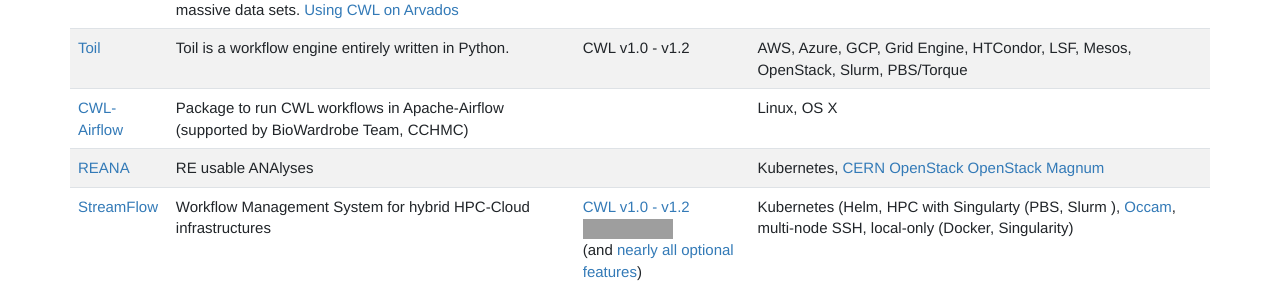
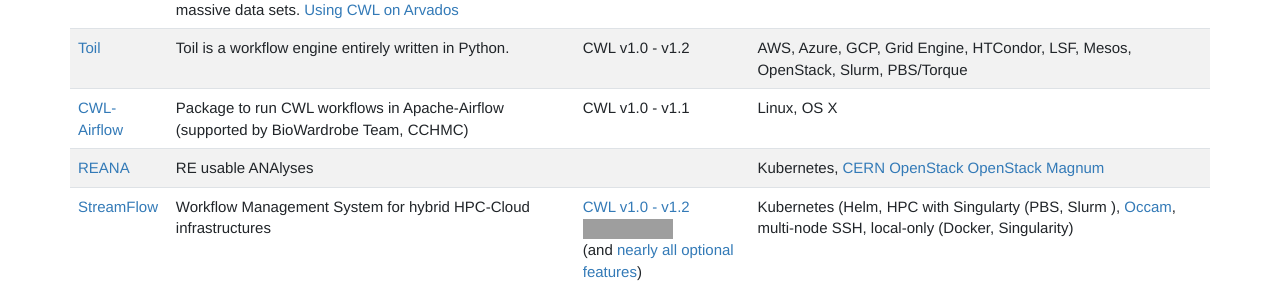
Before and after one commit to common-workflow-language/cwl-website, a Jekyll site: the page built from content/index.md, in a window 1280 px wide and 900 px high, scrolled down 2105 px. Shown: the part 161-453 px from the top of the window. Built offline with Jekyll 4.4.1, drawn with Linux system fonts in a browser that asks for light colours; comment, search, counter and statistics services are not loaded; grey boxes are pictures that could not be loaded.

Commit message:
cwl-airflow claims v1.1 support
update REANA URL

```diff
--- a/content/_includes/home/implementations.html
+++ b/content/_includes/home/implementations.html
@@ -8,8 +8,8 @@
 |[cwltool](https://github.com/common-workflow-language/cwltool)|Reference implementation of CWL|CWL v1.0 - v1.2 |Linux, OS X, Windows, local execution only|
 |[Arvados](https://arvados.org/)|Distributed computing platform for data analysis on massive data sets. [Using CWL on Arvados](https://doc.arvados.org/user/cwl/cwl-runner.html)|CWL v1.0 - v1.2 |AWS, GCP, Azure, Slurm|
 |[Toil](https://github.com/BD2KGenomics/toil)|Toil is a workflow engine entirely written in Python.|CWL v1.0 - v1.2 |AWS, Azure, GCP, Grid Engine, HTCondor, LSF, Mesos, OpenStack, Slurm, PBS/Torque|
-|[CWL-Airflow](https://github.com/Barski-lab/cwl-airflow)|Package to run CWL workflows in Apache-Airflow (supported by BioWardrobe Team, CCHMC)||Linux, OS X|
-|[REANA](https://reana.readthedocs.io/en/latest/index.html)|RE usable ANAlyses||Kubernetes, [CERN OpenStack](https://clouddocs.web.cern.ch/clouddocs/containers/) [OpenStack Magnum](https://wiki.openstack.org/wiki/Magnum)|
+|[CWL-Airflow](https://github.com/Barski-lab/cwl-airflow)|Package to run CWL workflows in Apache-Airflow (supported by BioWardrobe Team, CCHMC)|CWL v1.0 - v1.1|Linux, OS X|
+|[REANA](https://docs.reana.io/)|RE usable ANAlyses||Kubernetes, [CERN OpenStack](https://clouddocs.web.cern.ch/clouddocs/containers/) [OpenStack Magnum](https://wiki.openstack.org/wiki/Magnum)|
 |[StreamFlow](https://streamflow.di.unito.it/)|Workflow Management System for hybrid HPC-Cloud infrastructures|[CWL v1.0 - v1.2 ![Required](https://badgen.net/https/streamflow.di.unito.it/cwl-conformance/v1.2/required.json?icon=commonwl)](https://github.com/alpha-unito/streamflow#cwl-compatibility)<br />(and [nearly all optional features](https://github.com/alpha-unito/streamflow#cwl-compatibility))|Kubernetes (Helm, HPC with Singularty (PBS, Slurm ), [Occam](https://c3s.unito.it/index.php/super-computer), multi-node SSH, local-only (Docker, Singularity)|
 
 <h3 id="Partial_Implementations" class="section">Partial Implementations: <a href="#Partial_Implementations" class="anchorfix"><span>§</span></a></h3>
```
